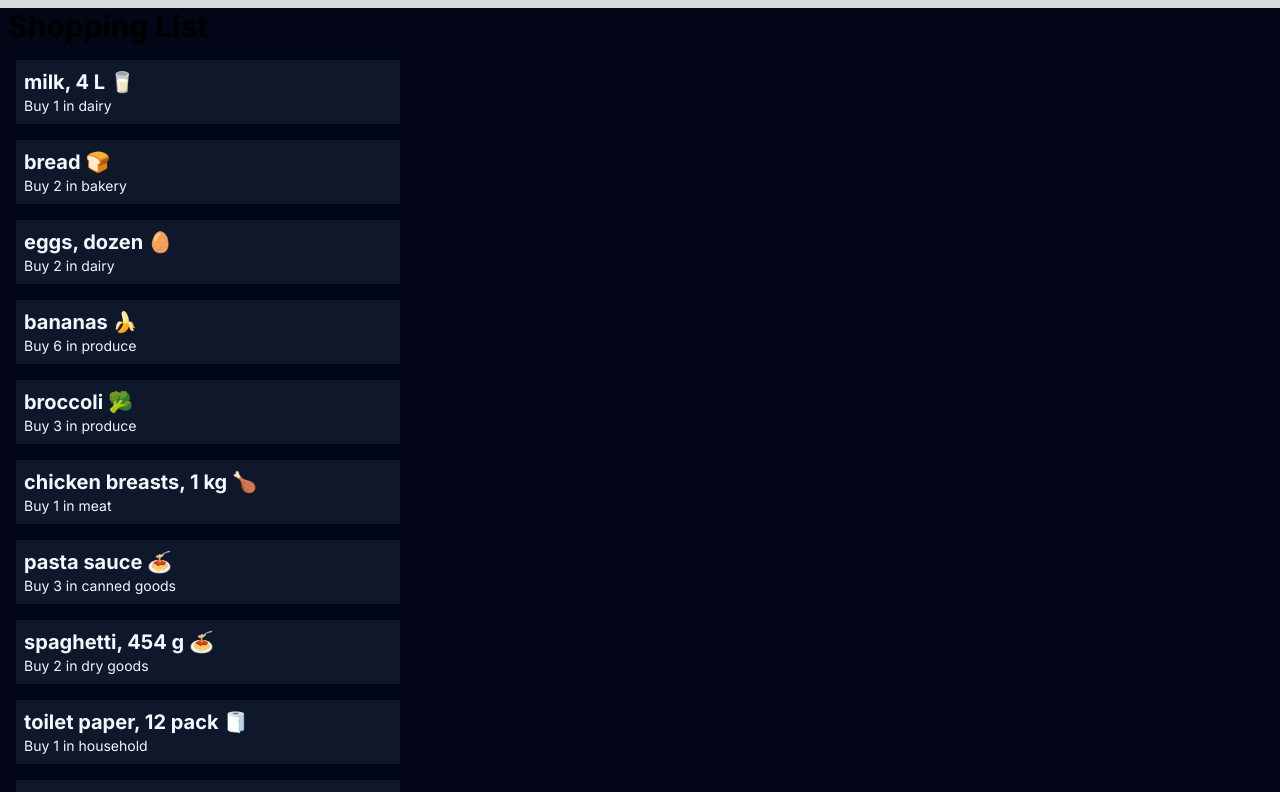
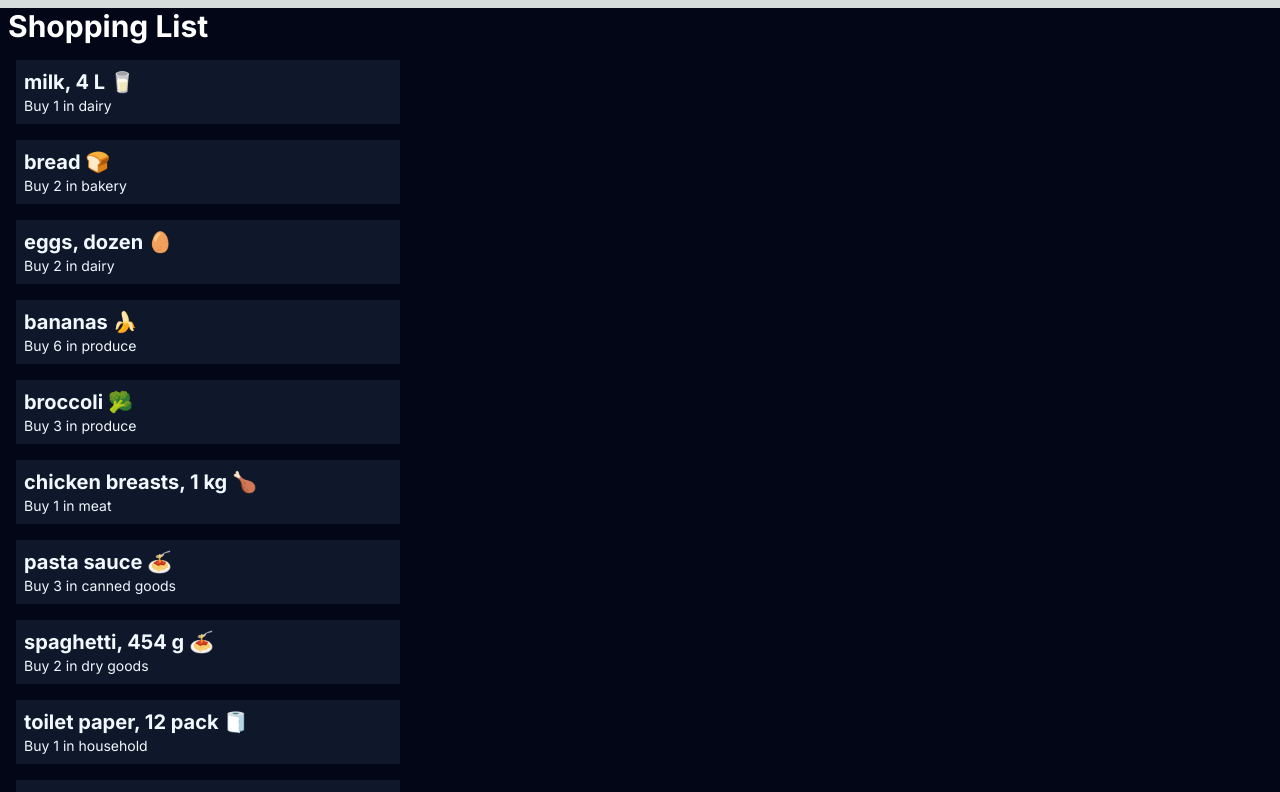
Before and after one commit to Gurleen537/cprg306-assignments, a Next.js app: page /week-3 in a window 1280 px wide. Shown: the top 792 px of the page. Built offline with nearby package versions, Linux system fonts and the light colour scheme.

Commit message:
Update page.js

```diff
--- a/app/week-3/page.js
+++ b/app/week-3/page.js
@@ -2,7 +2,7 @@ import ItemList from "./item-list";
 
 export default function Page() {
   return (
-    <main className="bg-slate-950">
+    <main className="bg-slate-950 text-white">
       <h1 className="text-3xl m-2 font-bold">Shopping List</h1>
       <ItemList />
     </main>
```
